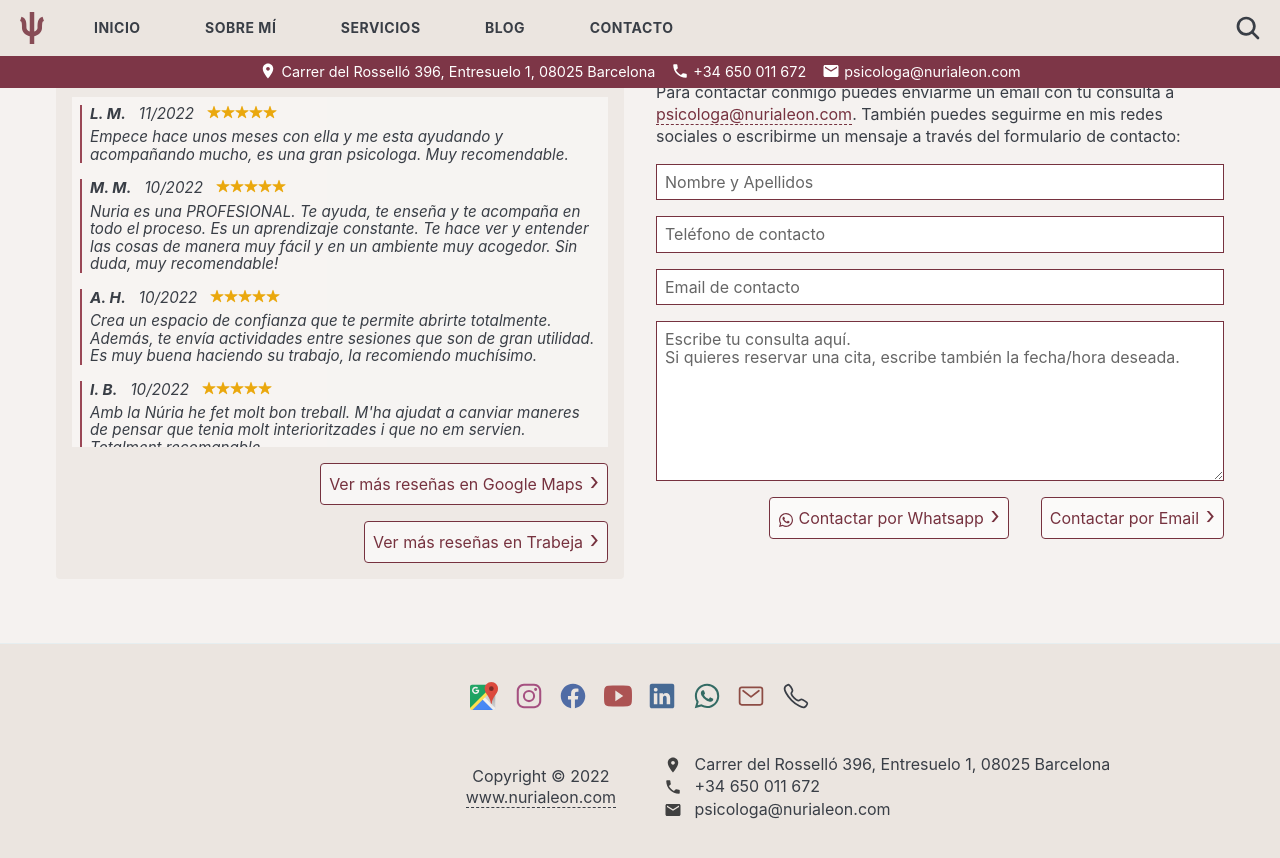
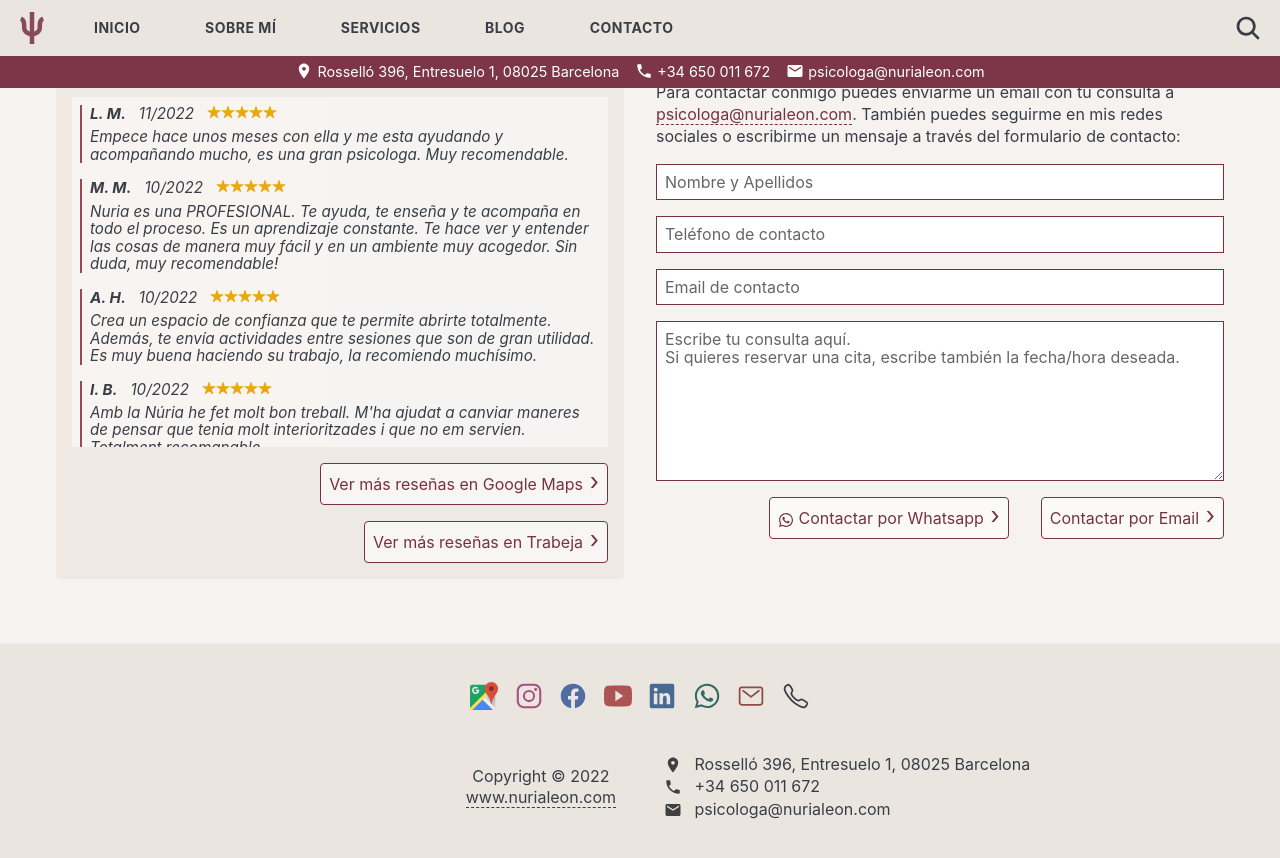
Before and after one commit to nurialeonsallent/nurialeon.com, a Jekyll site: the page built from _pages/home.md, in a window 1280 px wide and 900 px high, scrolled down 896 px. Shown: the top 858 px of the window. Built offline with Jekyll 4.4.1, drawn with Linux system fonts in a browser that asks for light colours.

Commit message:
shorter address

```diff
--- a/_data/settings.yml
+++ b/_data/settings.yml
@@ -23,7 +23,7 @@ linkedin: nurialeonsallent
 facebook: nurialeonpsicologa
 email: psicologa@nurialeon.com
 phone: +34 650 011 672
-location: Carrer del Rosselló 396, Entresuelo 1, 08025 Barcelona
+location: Rosselló 396, Entresuelo 1, 08025 Barcelona
 
 #-------------------------------
 # Instagram Feed
```
